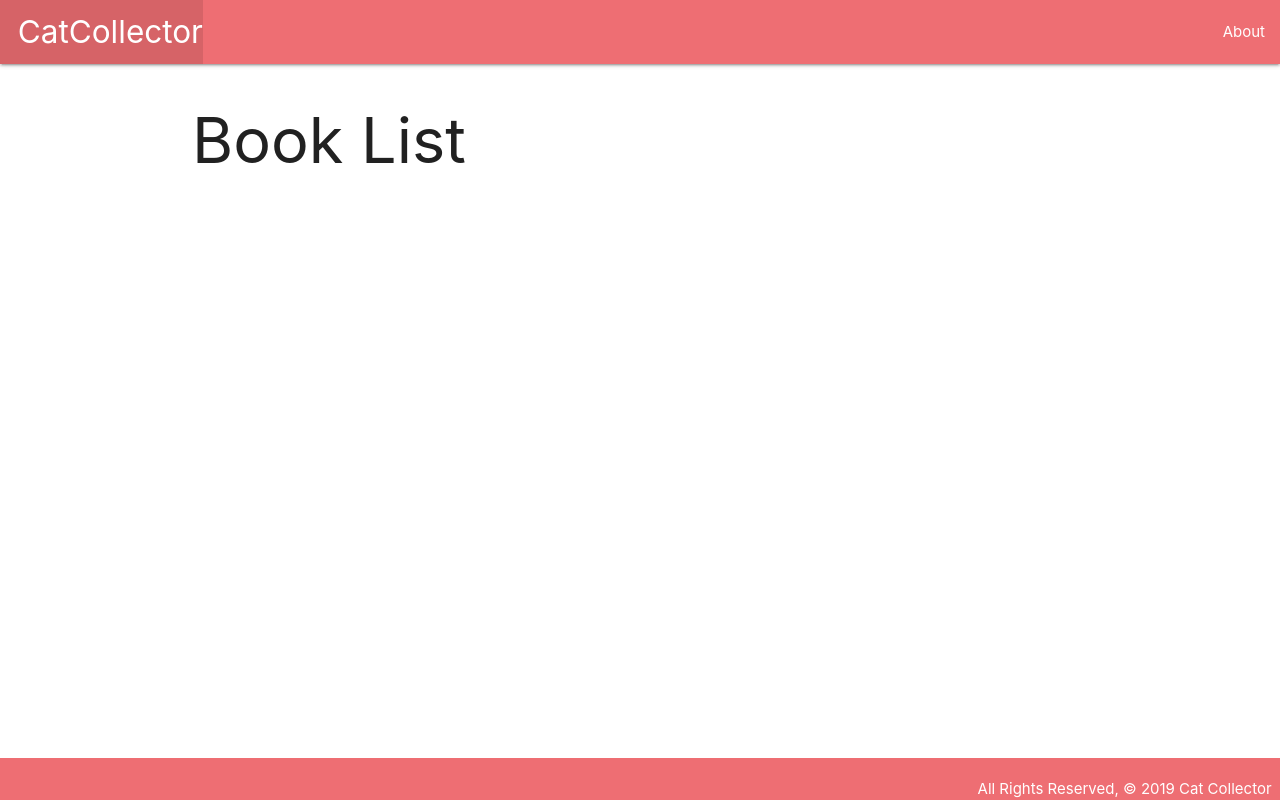
After one commit to Aibek646/book-collector2, a Django app: template main_app/templates/books/index.html in a window 1280 px wide. The commit adds this page. Run offline with Django 3.2, Linux system fonts and the light colour scheme; the template is opened without the code that fills it, so the values that code supplies are empty.

Commit message:
index page

```diff
--- /dev/null
+++ b/main_app/static/css/style.css
@@ -0,0 +1,13 @@
+body {
+  display: flex;
+  min-height: 100vh;
+  flex-direction: column;
+}
+
+main {
+  flex: 1 0 auto;
+}
+
+footer {
+  padding-top: 0;
+  text-align: right;
--- /dev/null
+++ b/main_app/templates/base.html
@@ -0,0 +1,36 @@
+{% load static %}
+<!DOCTYPE html>
+<html lang="en">
+
+<head>
+    <meta charset="UTF-8">
+    <meta name="viewport" content="width=device-width, initial-scale=1.0">
+    <meta http-equiv="X-UA-Compatible" content="ie=edge">
+    <title>Book Collector</title>
+    <link rel="stylesheet" href="https://cdnjs.cloudflare.com/ajax/libs/materialize/1.0.0/css/materialize.min.css">
+    <link rel="stylesheet" type="text/css" href="{% static 'css/style.css' %}">
+</head>
+
+<body>
+    <header class="navbar-fixed">
+        <nav>
+            <div class="nav-wrapper">
+                <ul>
+                    <li><a href="/" class="left brand-logo">&nbsp;&nbsp;CatCollector</a></li>
+                </ul>
+                <ul class="right">
+                    <li><a href="/about">About</a></li>
+                </ul>
+            </div>
+        </nav>
+    </header>
+    <main class="container">
+        {% block content %}
+        {% endblock %}
+    </main>
+    <footer class="page-footer">
+        <div class="right">All Rights Reserved, &copy; 2019 Cat Collector &nbsp;</div>
+    </footer>
+</body>
+
+</html>
--- /dev/null
+++ b/main_app/templates/books/index.html
@@ -0,0 +1,21 @@
+{% extends 'base.html' %}
+{% block content %}
+
+<h1>Book List</h1>
+
+{% for book in books %}
+<div class="card">
+    <div class="card-content">
+        <span class="card-title">{{ cat.name }}</span>
+        <p>Breed: {{ cat.breed }}</p>
+        <p>Description: {{ cat.description }}</p>
+        {% if cat.age > 0 %}
+        <p>Age: {{ cat.age }}</p>
+        {% else %}
+        <p>Age: Kitten</p>
+        {% endif %}
+    </div>
+</div>
+{% endfor %}
+
+{% endblock %}
--- a/main_app/urls.py
+++ b/main_app/urls.py
@@ -4,4 +4,5 @@ from . import views
 urlpatterns = [
   path('', views.home, name='home'),
   path('about/', views.about, name='about'),
+  path('books/', views.books_index, name='index')
 ]
--- a/main_app/views.py
+++ b/main_app/views.py
@@ -7,3 +7,6 @@ def home(request):
 
 def about(request):
     return render(request, 'about.html')
+
+def books_index(request):
+    return render(request, 'books/index.html', {'books': book})
```
Also changed, not shown: main_app/templates/about.html (+9 -11 lines), main_app/templates/home.html (+7 -11 lines).
